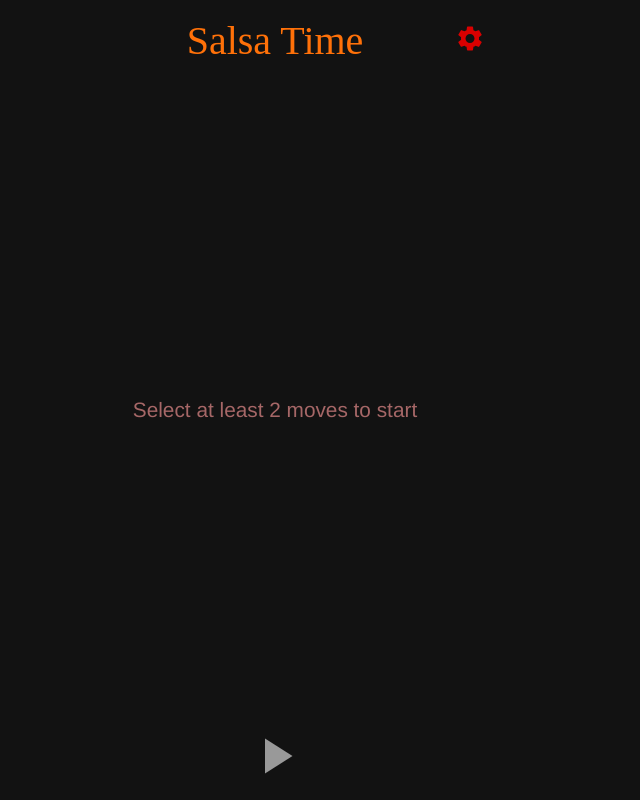
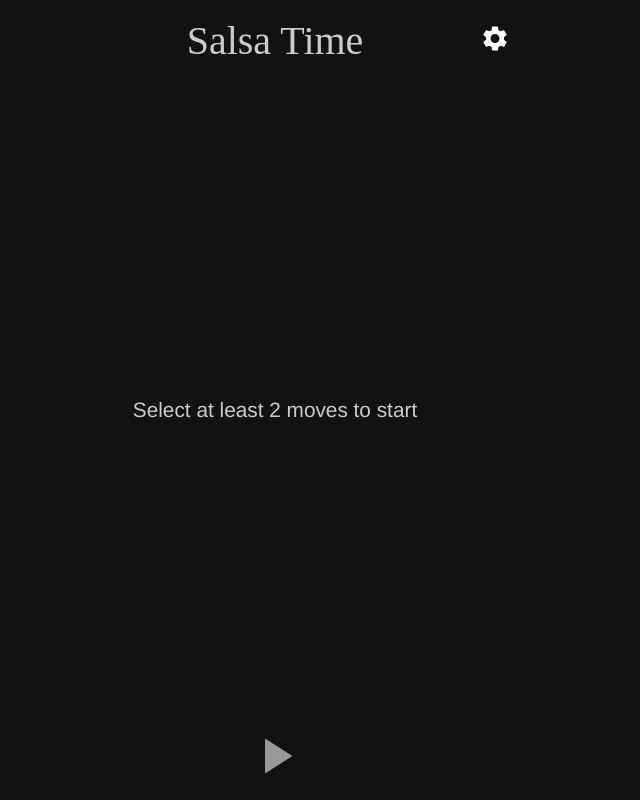
Before and after one commit to Hecktors/rueda-de-casino, a React (Create React App) app: page / in a window 1280 px wide. Shown: the whole page, without its empty margins (365-1005 px from the left). Built offline with nearby package versions, Linux system fonts and the light colour scheme; a web font is replaced by a local one.

Commit message:
Change app width, reset to init colors

```diff
--- a/src/App.js
+++ b/src/App.js
@@ -132,7 +132,7 @@ export default function App() {
 }
 
 const Container = styled.div`
-  max-width: 450px;
+  max-width: 500px;
   margin: 0 auto;
   display: grid;
   grid-template-rows: 80px auto 80px;
--- a/src/components/CurrentMove.js
+++ b/src/components/CurrentMove.js
@@ -4,15 +4,22 @@ import PropTypes from 'prop-types'
 CurrentMove.propTypes = { name: PropTypes.string }
 
 export default function CurrentMove({ name }) {
-  return <NameWrapper>{name}</NameWrapper>
+  return (
+    <NameWrapper>
+      <span>{name}</span>
+    </NameWrapper>
+  )
 }
 
 const NameWrapper = styled.div`
-  padding: 20px;
+  height: 100%;
+  /* padding-top: 10vh; */
   text-align: center;
   font-family: 'Molle', cursive;
 
-  font-size: 4rem;
-  color: var(--color-move);
-  margin-top: -10vh;
+  span {
+    font-size: 4rem;
+    color: var(--color-move);
+    margin-top: -10vh;
+  }
 `
--- a/src/components/Header.js
+++ b/src/components/Header.js
@@ -10,7 +10,7 @@ Header.propTypes = {
 
 export default function Header({ appState, stopSession, toggleSettings }) {
   let title = 'Salsa Time'
-  if (appState === 'sessionPlay') title = 'Bailamos!!!'
+  if (appState === 'sessionPlay') title = ''
   if (appState === 'sessionPause') title = 'Pause'
   if (appState === 'settings') title = 'Settings'
 
--- a/src/components/MoveList.js
+++ b/src/components/MoveList.js
@@ -23,7 +23,7 @@ const MoveListStyled = styled.div`
     padding: 0;
     li {
       list-style: inherit;
-      font-size: 1.5rem;
+      font-size: 1.3rem;
       margin: 5px;
       color: var(--color-disabled);
     }
--- a/src/styles/GlobalStyles.js
+++ b/src/styles/GlobalStyles.js
@@ -5,15 +5,19 @@ export default createGlobalStyle`
     :root {
         --color-bg: #121212;
         --color-bg-dropdown: #201e1e;
+        --color-text: #ccc;
+        --color-button: #fff;
+        --color-disabled: #999;
+        --color-selected: #ff7109;
+        --color-move: #ff7109;
+        /* --color-title: #ff7109;
         --color-text: #a0a0a0;
-        --color-title: #ff7109;
         --color-move: #9116a6;
+        --color-message: #a66767;
         --color-button: #d90000;
-        --color-message: #a66767;
         --color-selected: #ff7109;
-        --color-disabled: #999;
         --color-active: #e5e5e5;
-        --color-passive: #999;
+        --color-passive: #999; */
     }
     * {
         box-sizing: border-box;
```
